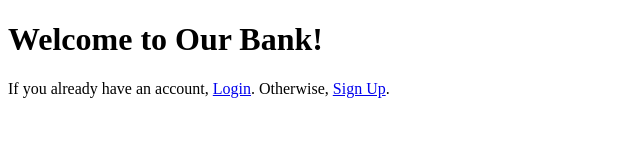
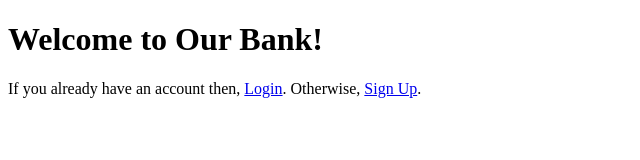
Before and after one commit to Poojass1998/bank_app, a plain HTML site: page index.html in a window 1280 px wide. Shown: the whole page, without its empty margins (0-640 px from the left). Drawn offline with Linux system fonts and the light colour scheme.

Commit message:
Update index.html

```diff
--- a/index.html
+++ b/index.html
@@ -5,6 +5,6 @@
 </head>
 <body>
     <h1>Welcome to Our Bank!</h1>
-    <p>If you already have an account, <a href="login.html">Login</a>. Otherwise, <a href="signup.html">Sign Up</a>.</p>
+    <p>If you already have an account then, <a href="login.html">Login</a>. Otherwise, <a href="signup.html">Sign Up</a>.</p>
 </body>
 </html>
```
